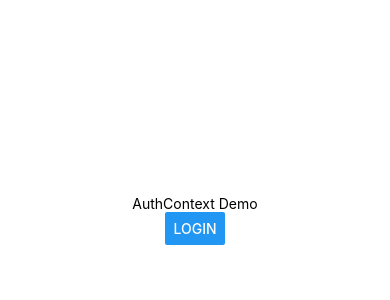
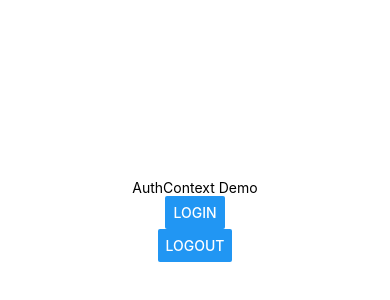
Before and after one commit to launchthatbrand/rn-authflow, a React Native app: screen / in a window 390 px wide. Shown: the part 202-502 px from the top of the page. Built offline with nearby package versions, Linux system fonts and the light colour scheme.

Commit message:
changed console.logs around so initial state is printed to log

```diff
--- a/App.js
+++ b/App.js
@@ -73,7 +73,7 @@ function Index() {
   const [login, { loading, error }] = useMutation(LOGIN_USER, {
     onCompleted({ login }) {
       if (login) {
-        console.log(login);
+        console.log("LOGIN RESPONSE", login);
       }
       dispatch({
         type: "LOGIN",
@@ -86,6 +86,13 @@ function Index() {
 
   if (loading) return <Text>"Loading..."</Text>;
 
+  const logout = async () => {
+    AsyncStorage.clear();
+    dispatch({
+      type: "LOGOUT",
+    });
+  };
+
   return (
     <>
       <Text>AuthContext Demo</Text>
@@ -97,6 +104,11 @@ function Index() {
       <Button onPress={login} title="LOGIN">
         <Text bold size={14}>
           LOGIN
+        </Text>
+      </Button>
+      <Button onPress={logout} title="LOGOUT">
+        <Text bold size={14}>
+          LOGOUT
         </Text>
       </Button>
     </>
--- a/context/index.js
+++ b/context/index.js
@@ -11,9 +11,11 @@ const Context = createContext();
 
 // root reducer
 const rootReducer = (state, action) => {
+  console.log("pinned dispatched", action);
   switch (action.type) {
     case "LOGIN":
       return { ...state, user: action.payload };
+      console.log("login");
     case "LOGOUT":
       return { ...state, user: null };
     default:
@@ -26,6 +28,10 @@ const AuthProvider = ({ children }) => {
   const [state, dispatch] = useReducer(rootReducer, intialState);
 
   useEffect(() => {
+    console.log("state_data", state);
+  }, [state]);
+
+  useEffect(() => {
     const asyncFunctionData = async () => {
       try {
         const storageData = await AsyncStorage.getItem("login");
@@ -33,7 +39,7 @@ const AuthProvider = ({ children }) => {
           type: "LOGIN",
           payload: JSON.parse(storageData),
         });
-        console.log("local_data", storageData);
+        console.log("AsyncStorage", JSON.parse(storageData));
       } catch (e) {}
     };
     asyncFunctionData();
```
